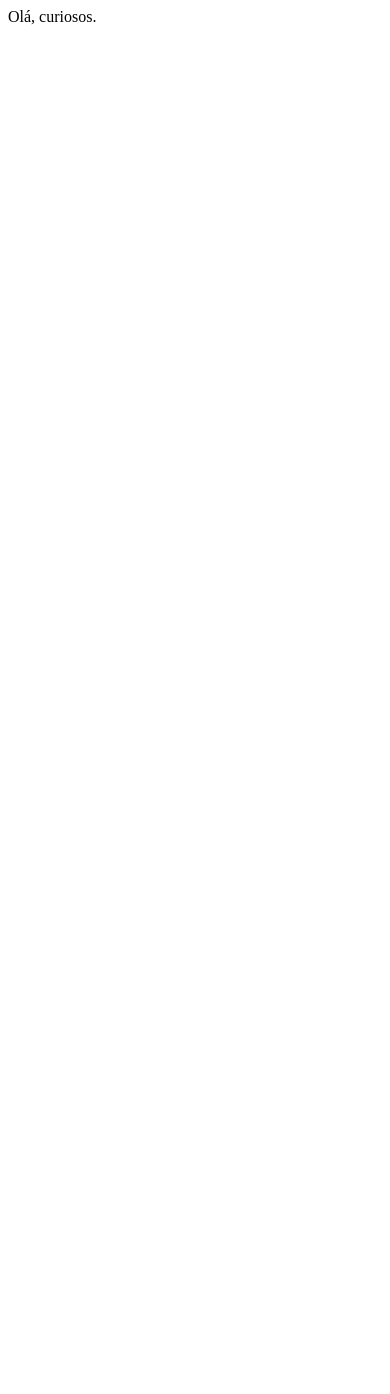
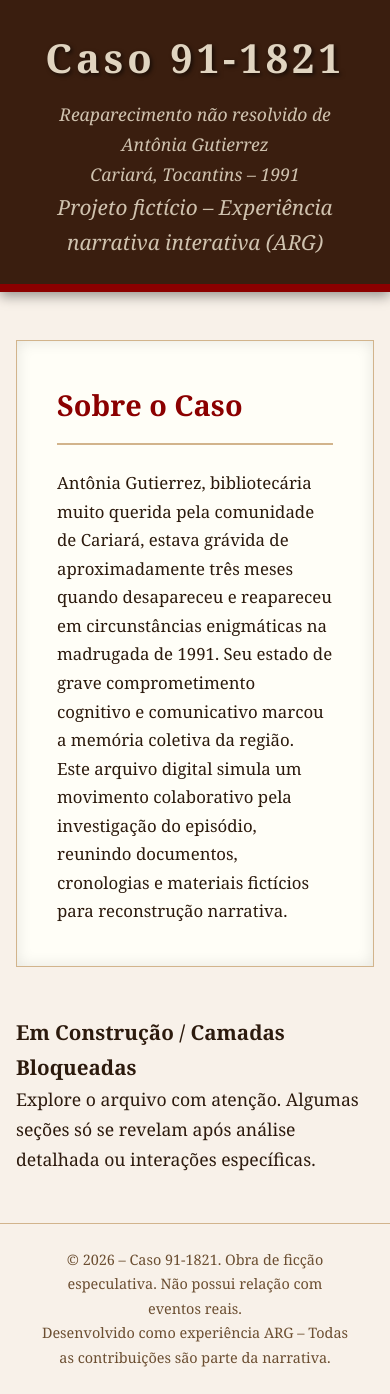
Before and after one commit to Lemure1801/Site-Caso-Criminal, a PHP site: page / in a window 390 px wide. Before the commit the page is almost empty. Before the commit the page ends 25 px from the top, so only its background shows below. Run offline with PHP 8.4, Linux system fonts and the light colour scheme.

Commit message:
adição breakpoints style.css

```diff
--- a/index.html
+++ b/index.html
@@ -1,11 +1,56 @@
 <!DOCTYPE html>
-<html lang="pt-BR">
+<html lang="pt-br">
 <head>
     <meta charset="UTF-8">
     <meta name="viewport" content="width=device-width, initial-scale=1.0">
-    <title>Caso 91-1821</title>
+    <meta name="description" content="Caso 91-1821 – Arquivo colaborativo fictício sobre o reaparecimento não resolvido de Antônia Gutierrez em Cariará, TO, 1991. Experiência narrativa ARG.">
+    <title>Caso 91-1821 – Arquivo Colaborativo Fictício</title>
+
+    <!-- Integração com o CSS externo – não mexa no href se o arquivo estiver na mesma pasta -->
+    <link rel="stylesheet" href="style.css">
+
+    <!-- Ícone opcional (futuro: sino estilizado com 1821) -->
+    <!-- <link rel="icon" href="favicon.ico" type="image/x-icon"> -->
 </head>
+
 <body>
-    Olá, curiosos.
+    <!-- Cabeçalho principal – placa burocrática do arquivo -->
+    <header>
+        <div class="container">
+            <h1>Caso 91-1821</h1>
+            <p class="subtitle">Reaparecimento não resolvido de Antônia Gutierrez<br>Cariará, Tocantins – 1991</p>
+            <p class="disclaimer">Projeto fictício – Experiência narrativa interativa (ARG)</p>
+        </div>
+    </header>
+
+    <!-- Conteúdo principal – onde a investigação começa -->
+    <main>
+        <div class="container">
+            <!-- Seção introdutória – primeira camada visível -->
+            <section class="intro">
+                <h2>Sobre o Caso</h2>
+                <p>Antônia Gutierrez, bibliotecária muito querida pela comunidade de Cariará, estava grávida de aproximadamente três meses quando desapareceu e reapareceu em circunstâncias enigmáticas na madrugada de 1991. Seu estado de grave comprometimento cognitivo e comunicativo marcou a memória coletiva da região.</p>
+                <p>Este arquivo digital simula um movimento colaborativo pela investigação do episódio, reunindo documentos, cronologias e materiais fictícios para reconstrução narrativa.</p>
+            </section>
+
+            <!-- Placeholder para camadas futuras (timeline, galeria, evidências) -->
+            <section class="content-placeholder">
+                <h3>Em Construção / Camadas Bloqueadas</h3>
+                <p>Explore o arquivo com atenção. Algumas seções só se revelam após análise detalhada ou interações específicas.</p>
+                <!-- Aqui vamos injetar JS para desbloquear conteúdo progressivo -->
+            </section>
+        </div>
+    </main>
+
+    <!-- Rodapé – assinatura fria do projeto -->
+    <footer>
+        <div class="container">
+            <p>© 2026 – Caso 91-1821. Obra de ficção especulativa. Não possui relação com eventos reais.</p>
+            <p>Desenvolvido como experiência ARG – Todas as contribuições são parte da narrativa.</p>
+        </div>
+    </footer>
+
+    <!-- Script opcional para interatividade inicial (futuro: localStorage, puzzles) -->
+    <!-- <script src="script.js"></script> -->
 </body>
 </html>
--- a/style.css
+++ b/style.css
@@ -73,3 +73,93 @@ footer {
     color: #6b4e31;
     font-size: 0.9rem;
 }
+/* ==========================================================================
+   RESPONSIVE BREAKPOINTS - Caso 91-1821
+   ========================================================================== */
+
+/* Mobile: até 768px (prioridade máxima para legibilidade) */
+@media screen and (max-width: 768px) {
+    body {
+        font-size: 1.1rem; /* Texto maior para leitura noturna no celular */
+        line-height: 1.7;
+    }
+
+    .container {
+        padding: 0 1rem; /* Margens menores nas laterais */
+    }
+
+    header {
+        padding: 1.5rem 1rem;
+    }
+
+    header h1 {
+        font-size: 2.5rem; /* Título não explode a tela */
+    }
+
+    header .subtitle {
+        font-size: 1.1rem;
+    }
+
+    .intro {
+        padding: 1.5rem;
+        margin: 2rem 0;
+    }
+
+    .intro h2 {
+        font-size: 1.8rem;
+    }
+
+    .intro p {
+        font-size: 1.05rem;
+    }
+
+    /* Força coluna em elementos que possam estar em row */
+    section, .container {
+        flex-direction: column;
+        align-items: stretch;
+    }
+}
+
+/* Tablet: 769px a 1024px (equilíbrio intermediário) */
+@media screen and (min-width: 769px) and (max-width: 1024px) {
+    body {
+        font-size: 1.15rem;
+    }
+
+    .container {
+        max-width: 90%;
+        padding: 0 2rem;
+    }
+
+    header h1 {
+        font-size: 3rem;
+    }
+
+    .intro {
+        padding: 2rem;
+        max-width: 85%;
+    }
+}
+
+/* Desktop: acima de 1024px (manter o layout amplo e "oficial") */
+@media screen and (min-width: 1025px) {
+    .container {
+        max-width: 1100px; /* Largura confortável em monitores grandes */
+        padding: 0 3rem;
+    }
+
+    header h1 {
+        font-size: 3.8rem;
+    }
+
+    .intro {
+        padding: 3rem;
+    }
+}
+
+/* Reset de zoom e toque em mobile (melhora sensação de app antigo) */
+@media screen and (max-width: 768px) {
+    html {
+        touch-action: manipulation; /* Evita zoom indesejado ao toque duplo */
+    }
+}
```
